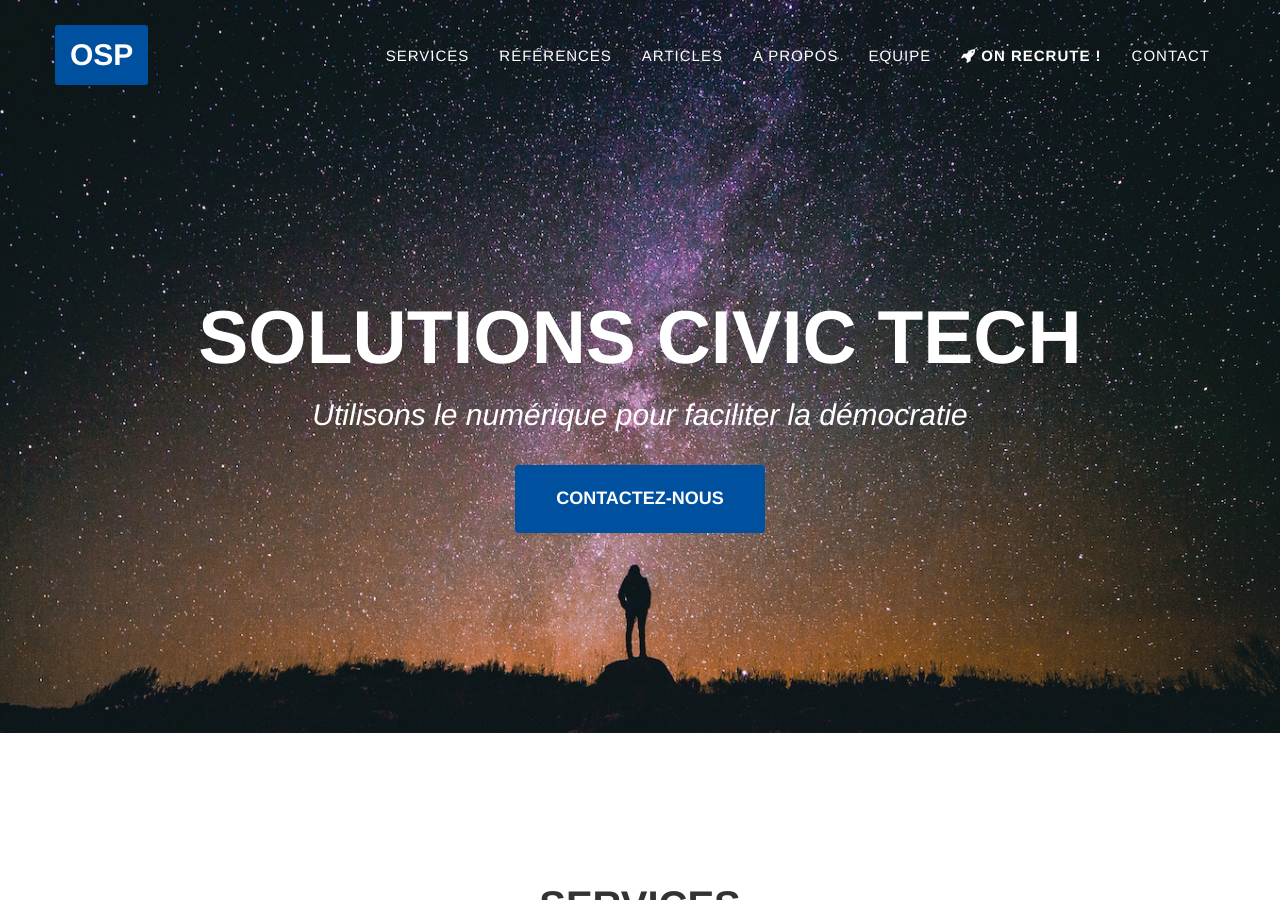
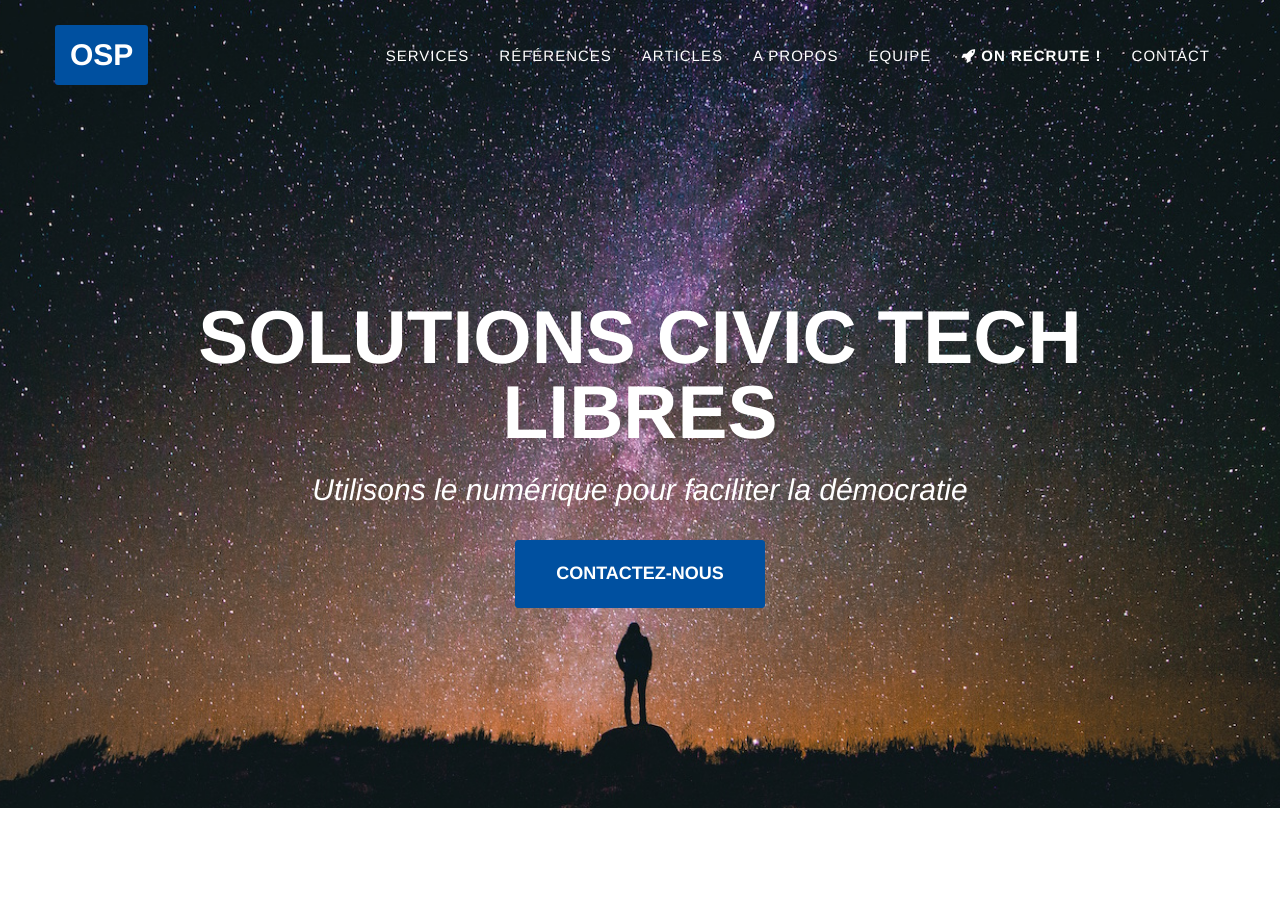
Before and after one commit to OpenSourcePolitics/opensourcepolitics_web-site, a Jekyll site: the page built from index.html, in a window 1280 px wide and 900 px high. Built offline with Jekyll 4.4.1, drawn with Linux system fonts in a browser that asks for light colours; some web fonts are replaced; a script that is not in the unit is left out.

Commit message:
change site header punchline

```diff
--- a/_includes/header.html
+++ b/_includes/header.html
@@ -53,7 +53,7 @@
     <header>
         <div class="container">
             <div class="intro-text">
-                <div class="intro-heading">Solutions Civic Tech</div>
+                <div class="intro-heading">Solutions Civic Tech Libres</div>
                 <div class="intro-lead-in">Utilisons le numérique pour faciliter la démocratie</div>
                 <a href="#contact" class="page-scroll btn btn-xl">Contactez-nous</a>
             </div>
```
